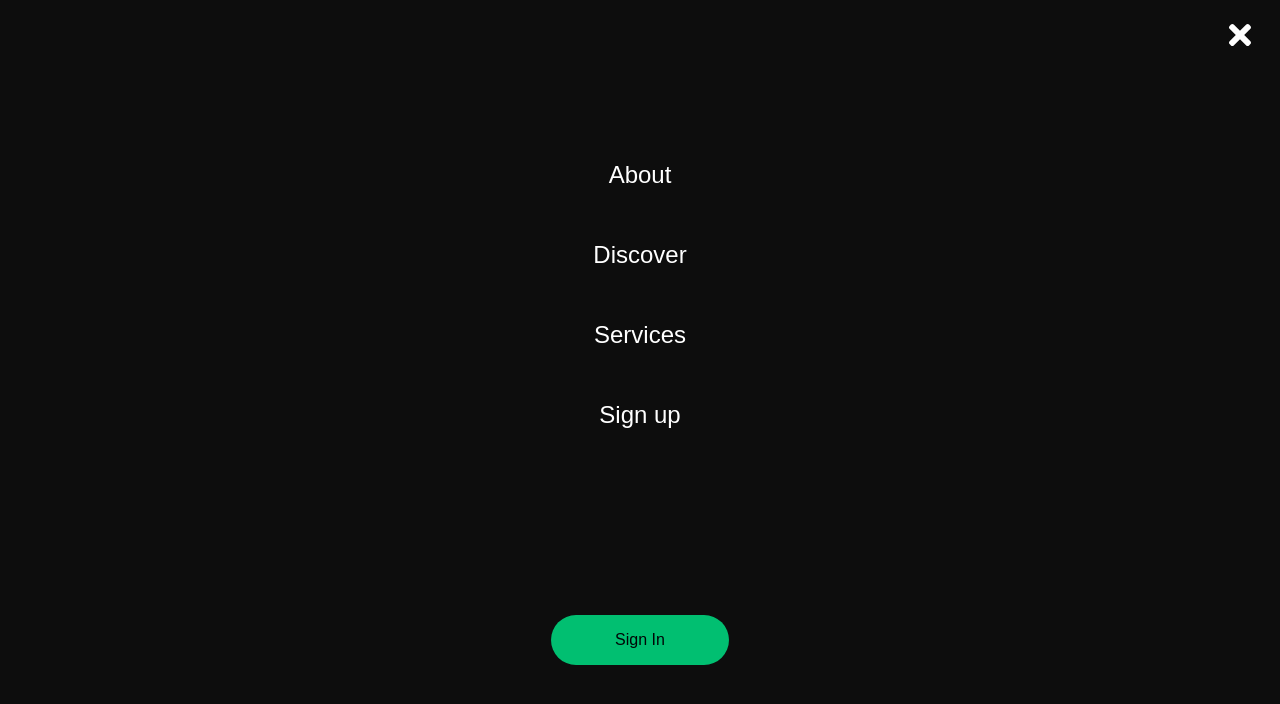
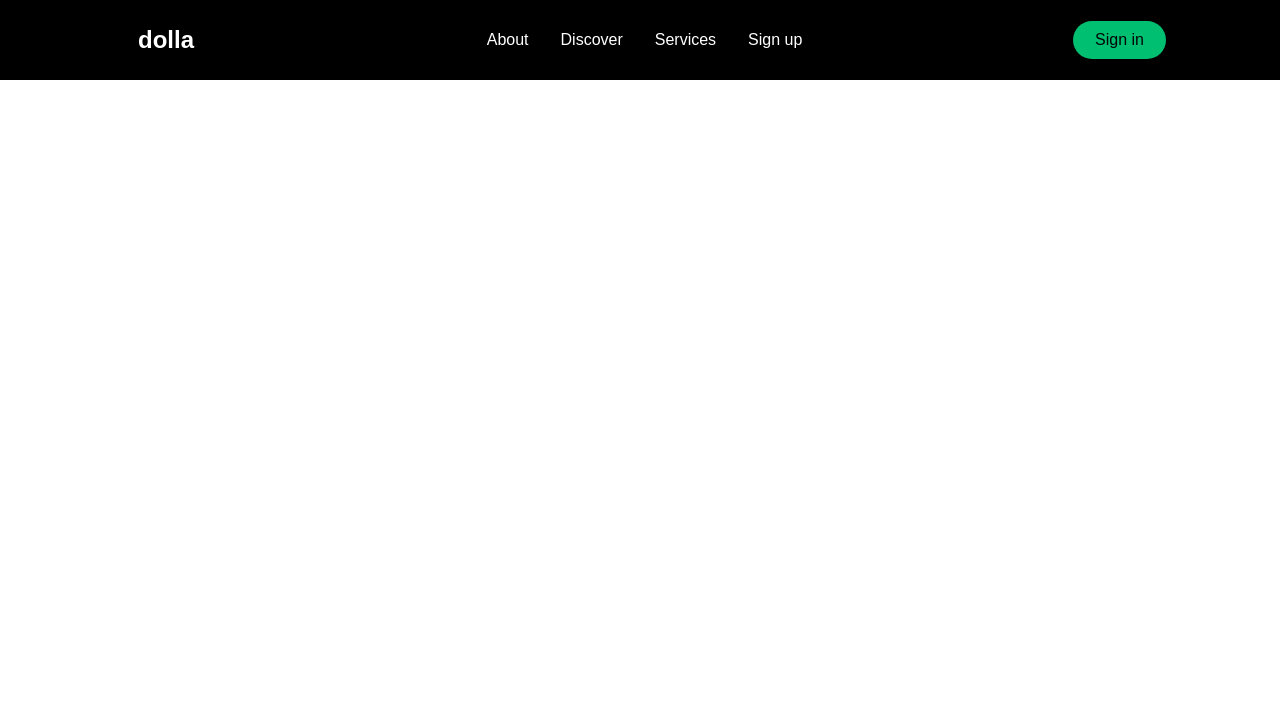
Before and after one commit to Kirill222/react_website_smooth_scrolling_styled_components, a React (Create React App) app: page / in a window 1280 px wide. Shown: the top 704 px of the page. Built offline with nearby package versions, Linux system fonts and the light colour scheme.

Commit message:
toggle functionality added to menu

```diff
--- a/src/App.js
+++ b/src/App.js
@@ -1,14 +1,12 @@
 import './App.css'
-import Navbar from './components/Navbar'
 
 import {BrowserRouter as Router} from 'react-router-dom'
-import Sidebar from './components/Sidebar';
+import Home from './pages';
 
 function App() {
   return (
     <Router>
-      <Sidebar />
-      <Navbar />
+      <Home />
     </Router>
   );
 }
--- a/src/components/Navbar/index.jsx
+++ b/src/components/Navbar/index.jsx
@@ -12,13 +12,13 @@ import {
     } from './NavbarElements'
 import {FaBars} from 'react-icons/fa'
 
-const Navbar = () => {
+const Navbar = ({toggle}) => {
     return (
         <>
             <Nav>
                 <NavbarContainer>
                     <NavLogo to="/">dolla</NavLogo>
-                    <MobileIcon>
+                    <MobileIcon onClick={toggle}>
                         <FaBars />
                     </MobileIcon>
                     <NavMenu>
--- a/src/components/Sidebar/SidebarElements.js
+++ b/src/components/Sidebar/SidebarElements.js
@@ -15,9 +15,8 @@ export const SidebarContainer = styled.aside`
     top: 0;
     left: 0;
     transition: 0.3s ease-in-out;
-    /* opacity: ${({isOpen}) => (isOpen ? '100%' : '0') };
-    top: ${({isOpen}) => (isOpen ? '0' : '-100%') };     */
-    top: 0;
+    opacity: ${({isOpen}) => (isOpen ? '100%' : '0') };
+    top: ${({isOpen}) => (isOpen ? '0' : '-100%') };
 `
 
 export const CloseIcon = styled(FaTimes)`
--- a/src/components/Sidebar/index.js
+++ b/src/components/Sidebar/index.js
@@ -10,18 +10,18 @@ import {
     SidebarRoute,
 } from './SidebarElements'
 
-const Sidebar = () => {
+const Sidebar = ({isOpen, toggle}) => {
     return (
-        <SidebarContainer>
-            <Icon>
+        <SidebarContainer isOpen={isOpen} onClick={toggle}>
+            <Icon onClick={toggle}>
                 <CloseIcon />
             </Icon>
             <SidebarWrapper>
                 <SidebarMenu>
-                    <SidebarLink to="/about">About</SidebarLink>
-                    <SidebarLink to="/discover">Discover</SidebarLink>
-                    <SidebarLink to="/services">Services</SidebarLink>
-                    <SidebarLink to="/signup">Sign up</SidebarLink>
+                    <SidebarLink to="/about" onClick={toggle}>About</SidebarLink>
+                    <SidebarLink to="/discover" onClick={toggle}>Discover</SidebarLink>
+                    <SidebarLink to="/services" onClick={toggle}>Services</SidebarLink>
+                    <SidebarLink to="/signup" onClick={toggle}>Sign up</SidebarLink>
                 </SidebarMenu>
                 <SideBtnWrap>
                     <SidebarRoute to="/signin">Sign In</SidebarRoute>
--- /dev/null
+++ b/src/pages/index.js
@@ -0,0 +1,21 @@
+import {useState} from 'react'
+import Navbar from '../components/Navbar'
+import Sidebar from '../components/Sidebar'
+
+const Home = () => {
+
+    const [isOpen, setIsOpen] = useState(false)
+
+    const toggle = () => {
+        setIsOpen(!isOpen)
+    }
+
+    return (
+        <>
+            <Sidebar isOpen={isOpen} toggle={toggle}/>
+            <Navbar toggle={toggle}/>
+        </>
+    )
+}
+
+export default Home
```
